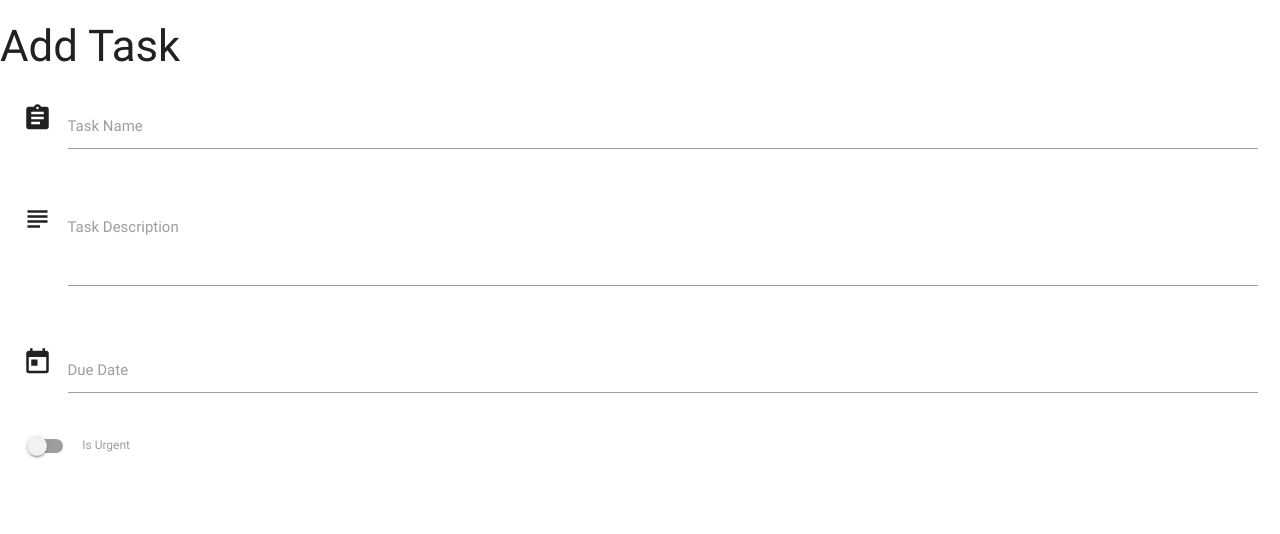
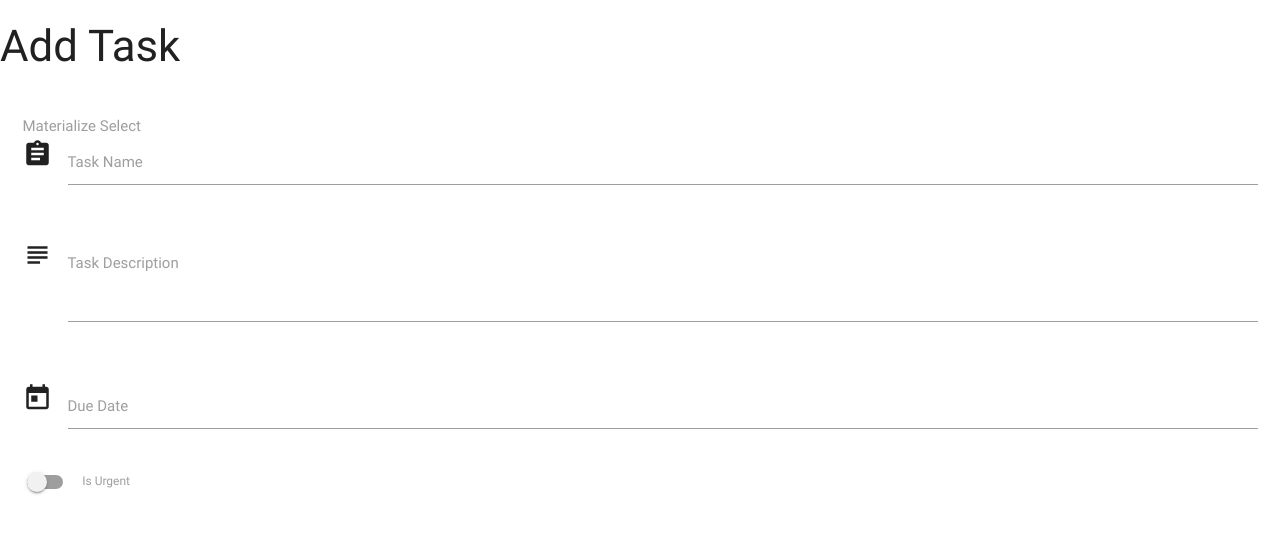
Before and after one commit to synnea/task-manager-with-flask, a Flask app: page /add_task in a window 1280 px wide. Shown: the top 534 px of the page. Run offline with Flask 2, Linux system fonts and the light colour scheme; some libraries are stand-ins or nearby versions.

Commit message:
try to get Materialize select to display.

```diff
--- a/templates/addtask.html
+++ b/templates/addtask.html
@@ -3,6 +3,17 @@
 <div class="row">
     <form action="" method="POST" class="col s12">
         <div class="row">
+            <div class="row">
+                <div class="input-field col s12">
+                    <select>
+                        <option value="" disabled selected>Choose your option</option>
+                        <option value="1">Option 1</option>
+                        <option value="2">Option 2</option>
+                        <option value="3">Option 3</option>
+                    </select>
+                    <label>Materialize Select</label>
+                </div>
+            </div>
             <div class="input-field col s12">
                 <i class="material-icons prefix">assignment</i>
                 <input id="task_name" name="task_name" type="text">
@@ -17,7 +28,7 @@
             </div>
         </div>
         <div class="row">
-            <div class="input-field col s12" id="matfix">
+            <div class="input-field col s12">
                 <i class="material-icons prefix">today</i>
                 <input id="due_date" name="due_date" type="text" class="datepicker">
                 <label for="icon_prefix">Due Date</label>
@@ -26,9 +37,9 @@
         <div class="row">
             <div class="switch">
                 <label>
-                  <input id="is_urgent" name="is_urgent" type="checkbox">
-                  <span class="lever"></span>
-                  Is Urgent
+                    <input id="is_urgent" name="is_urgent" type="checkbox">
+                    <span class="lever"></span>
+                    Is Urgent
                 </label>
             </div>
         </div>
--- a/templates/base.html
+++ b/templates/base.html
@@ -14,6 +14,7 @@
     <script type="text/javascript">
         $(document).ready(function () {
             $('.collapsible').collapsible();
+            $('.select').formSelect();
         });
 
         $('.datepicker').pickadate({
```
Also changed, not shown: 1 other file.
